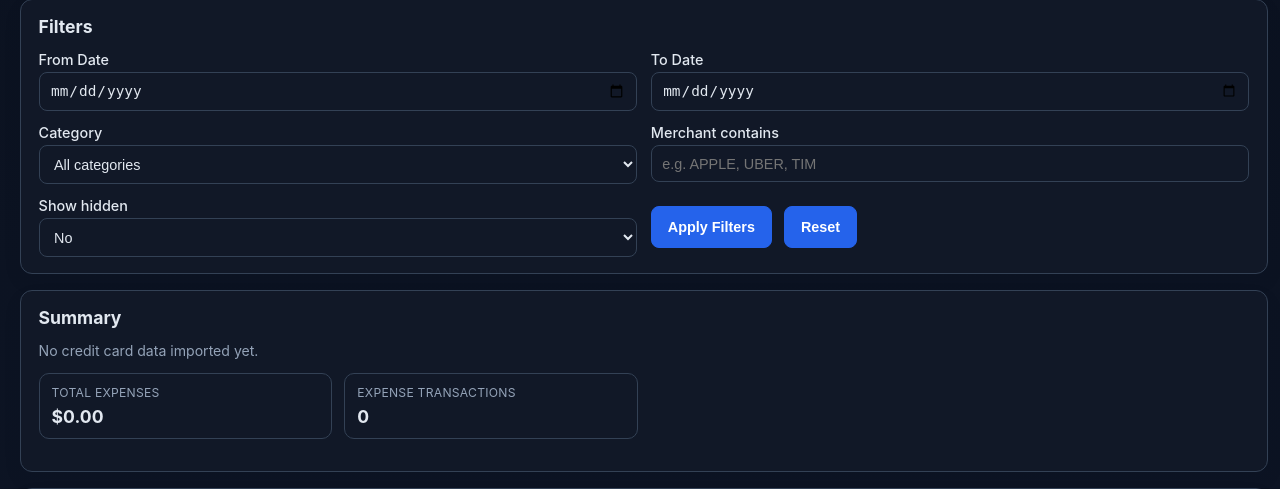
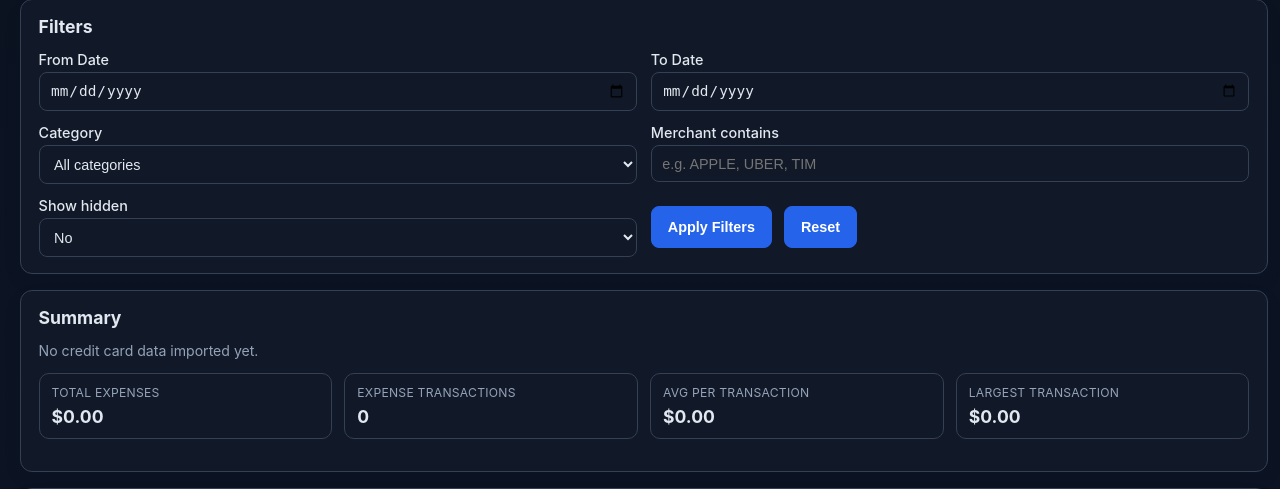
Before and after one commit to GabrielJean/FinGlass, a Flask app: page /credit-card in a window 1280 px wide. Shown: the part 117-606 px from the top of the page. Run offline with Flask 3, Linux system fonts and the light colour scheme; data that the repository does not hold is empty.

Commit message:
feat: add Avg per Transaction and Largest Transaction to credit card summary
Co-authored-by: gabe-copilot <256570083+gabe-copilot@users.noreply.github.com>

```diff
--- a/app/static/credit_card.js
+++ b/app/static/credit_card.js
@@ -4,6 +4,8 @@ const statusEl = document.getElementById("status");
 const creditCardAsOfEl = document.getElementById("creditCardAsOf");
 const ccTotalExpensesEl = document.getElementById("ccTotalExpenses");
 const ccTransactionsEl = document.getElementById("ccTransactions");
+const ccAvgTransactionEl = document.getElementById("ccAvgTransaction");
+const ccLargestTransactionEl = document.getElementById("ccLargestTransaction");
 
 const filtersForm = document.getElementById("creditFiltersForm");
 const filterStartDateEl = document.getElementById("filterStartDate");
@@ -579,8 +581,13 @@ function showDeleteConfirmationMenu(payload) {
 
 function updateSummaryFromTransactions(rows) {
   const totalExpenses = rows.reduce((sum, row) => sum + Number(row.amount || 0), 0);
+  const count = rows.length;
+  const avgTransaction = count > 0 ? totalExpenses / count : 0;
+  const largestTransaction = count > 0 ? Math.max(...rows.map((row) => Number(row.amount || 0))) : 0;
   ccTotalExpensesEl.textContent = fmtMoney(totalExpenses);
-  ccTransactionsEl.textContent = rows.length.toString();
+  ccTransactionsEl.textContent = count.toString();
+  ccAvgTransactionEl.textContent = fmtMoney(avgTransaction);
+  ccLargestTransactionEl.textContent = fmtMoney(largestTransaction);
 }
 
 async function loadTransactions() {
--- a/app/templates/credit_card.html
+++ b/app/templates/credit_card.html
@@ -59,6 +59,14 @@
           <article class="summary-card">
             <p class="summary-label">Expense Transactions</p>
             <p class="summary-value" id="ccTransactions">0</p>
+          </article>
+          <article class="summary-card">
+            <p class="summary-label">Avg per Transaction</p>
+            <p class="summary-value" id="ccAvgTransaction">$0.00</p>
+          </article>
+          <article class="summary-card">
+            <p class="summary-label">Largest Transaction</p>
+            <p class="summary-value" id="ccLargestTransaction">$0.00</p>
           </article>
         </div>
       </section>
```
